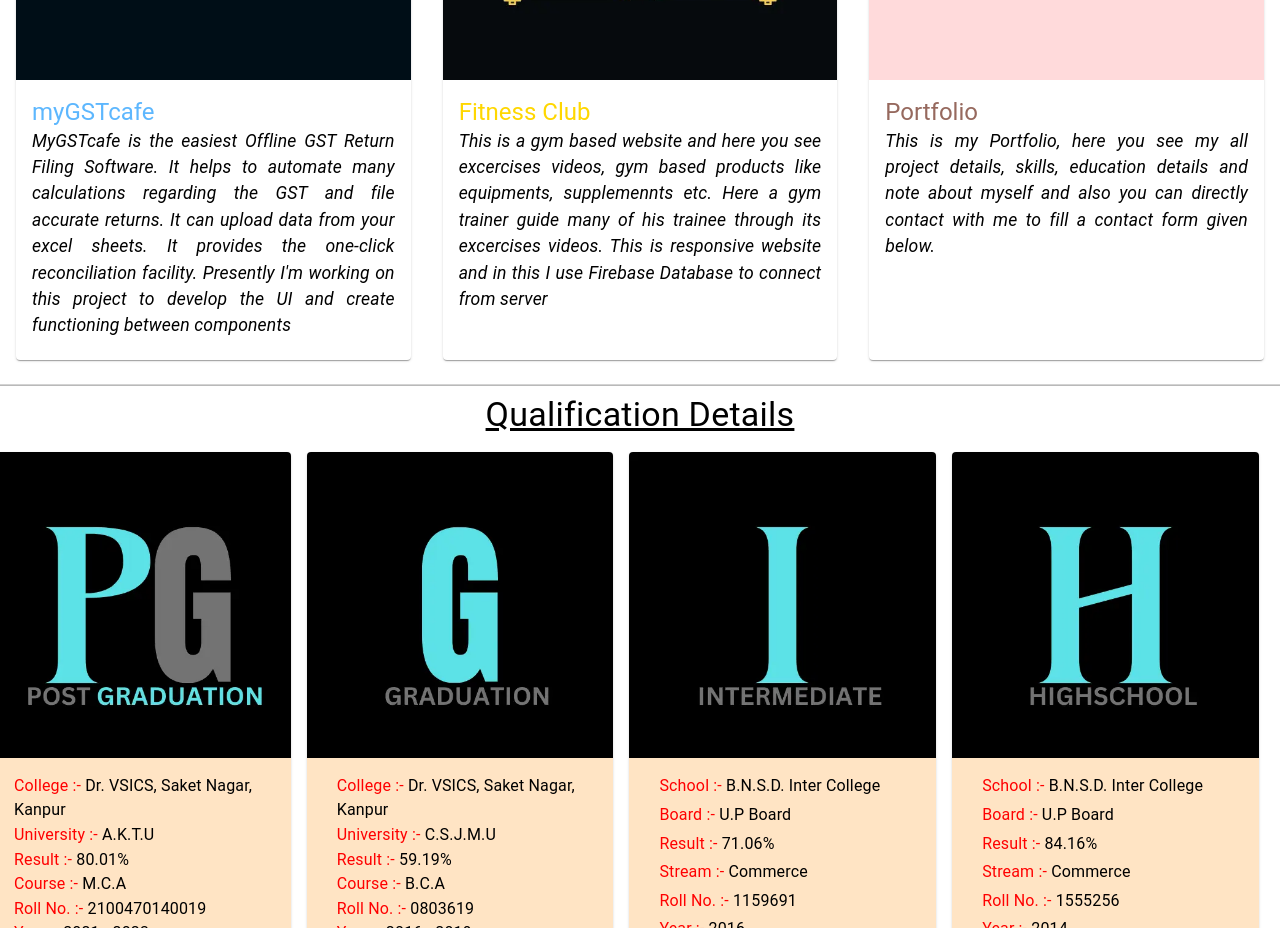
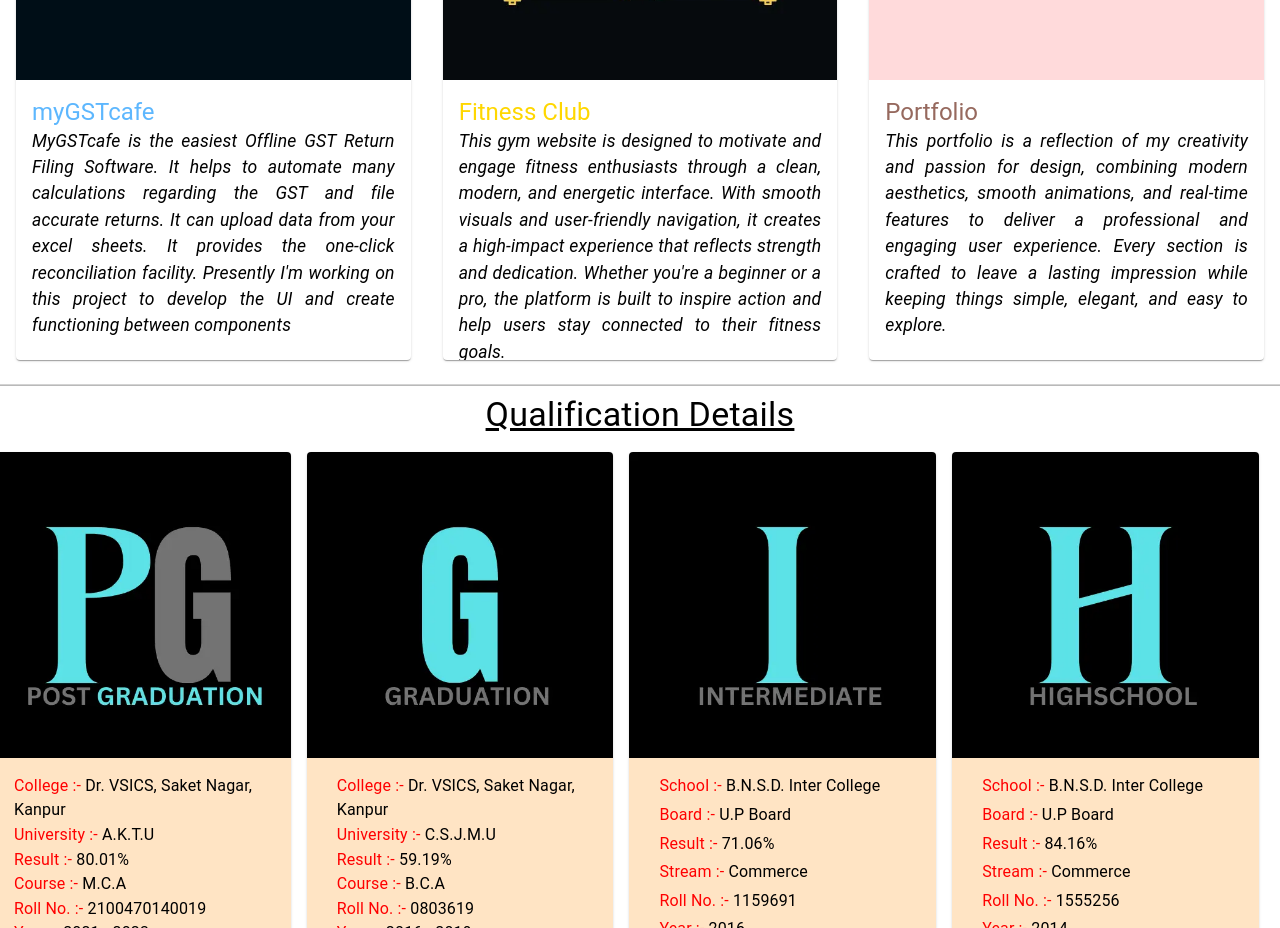
Before and after one commit to ashuBajpai999/portfolio, a React (Create React App) app: page / in a window 1280 px wide. Shown: the part 1320-2248 px from the top of the page. Built offline with nearby package versions, Linux system fonts and the light colour scheme.

Commit message:
changes in content

```diff
--- a/src/Modules/Home.js
+++ b/src/Modules/Home.js
@@ -101,8 +101,8 @@ const Home = () => {
             Download CV
             <ArrowDownward
               sx={{
-                width: 40,
-                height: 40,
+                width: 30,
+                height: 30,
                 ml: 1,
                 border: "2px solid black",
                 borderRadius: "50%",
--- a/src/Modules/ProjectDetails.js
+++ b/src/Modules/ProjectDetails.js
@@ -32,7 +32,7 @@ const ProjectDetails = () => {
       heading: "Fitness Club",
       link: "https://ashubajpai999.github.io/fitnessClub/",
       description:
-        "This is a gym based website and here you see excercises videos, gym based products like equipments, supplemennts etc. Here a gym trainer guide many of his trainee through its excercises videos. This is responsive website and in this I use Firebase Database to connect from server",
+        "This gym website is designed to motivate and engage fitness enthusiasts through a clean, modern, and energetic interface. With smooth visuals and user-friendly navigation, it creates a high-impact experience that reflects strength and dedication. Whether you're a beginner or a pro, the platform is built to inspire action and help users stay connected to their fitness goals.",
     },
     {
       path: AshutoshCard,
@@ -42,7 +42,7 @@ const ProjectDetails = () => {
       heading: "Portfolio",
       link: "https://ashubajpai999.github.io/portfolio/",
       description:
-        "This is my Portfolio, here you see my all project details, skills, education details and note about myself and also you can directly contact with me to fill a contact form given below.",
+        "This portfolio is a reflection of my creativity and passion for design, combining modern aesthetics, smooth animations, and real-time features to deliver a professional and engaging user experience. Every section is crafted to leave a lasting impression while keeping things simple, elegant, and easy to explore.",
     },
   ];
   const redirect = useCallback((data) => {
```
